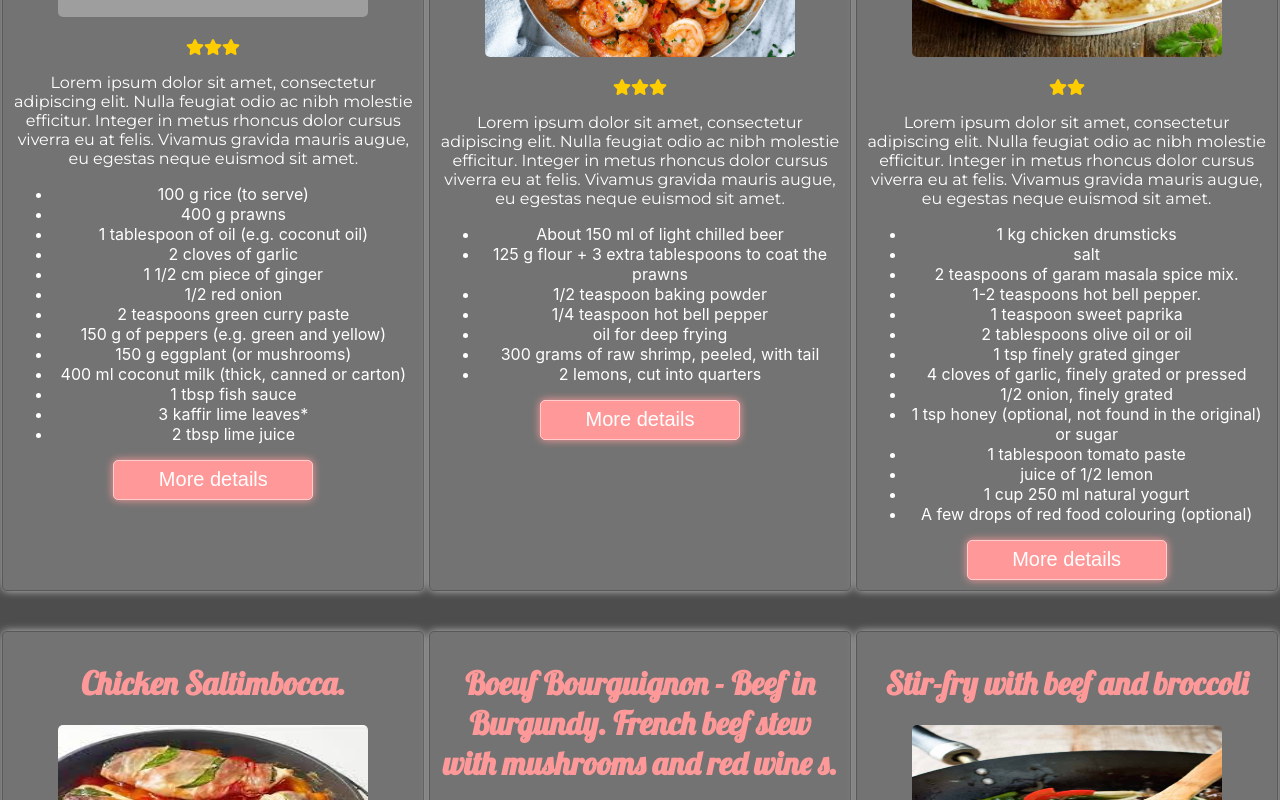
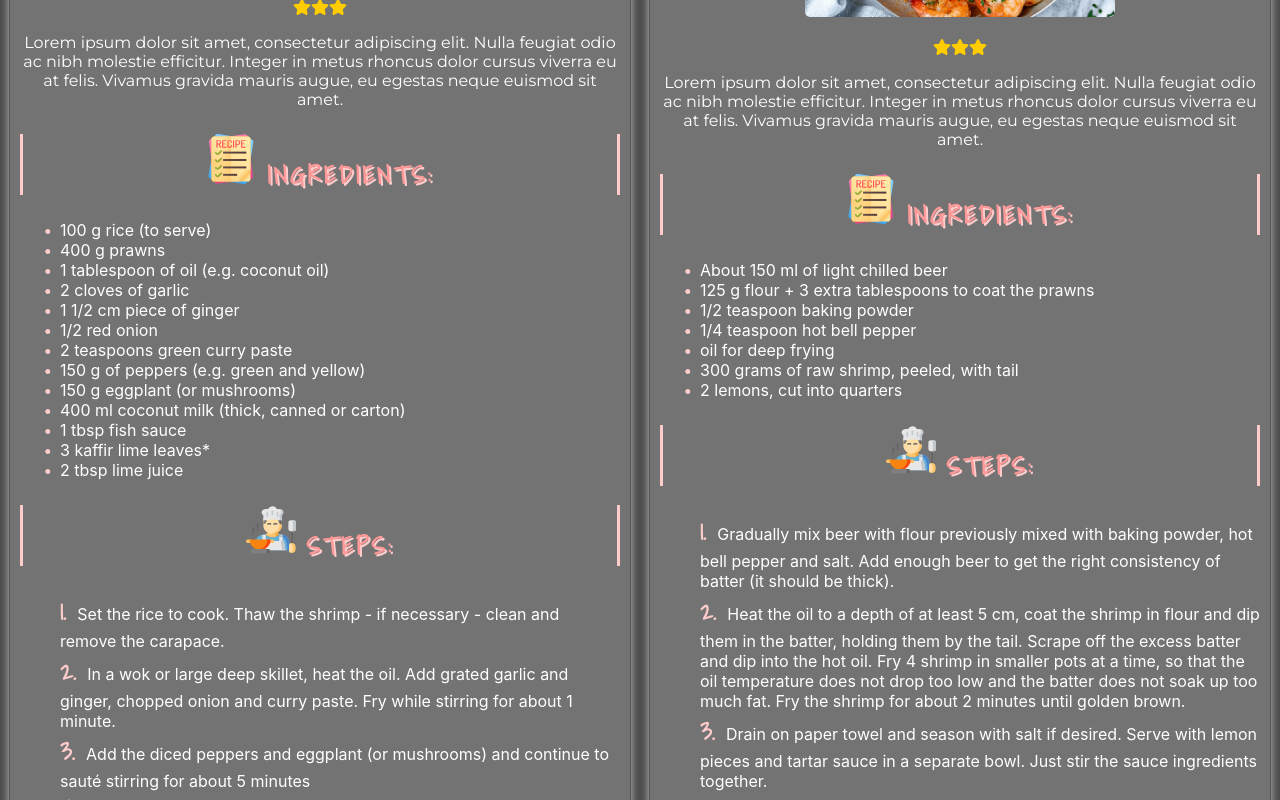
Before and after one commit to Speedwaymonia93/search-app, a React (Create React App) app: page / in a window 1280 px wide. Shown: the part 820-1620 px from the top of the page. Built offline with nearby package versions, Linux system fonts and the light colour scheme; grey boxes are pictures that could not be loaded.

Commit message:
Further styling of a recipie element.

```diff
--- a/src/components/Recipie.js
+++ b/src/components/Recipie.js
@@ -2,8 +2,9 @@ import React from 'react';
 import '../style/recipie-style.css';
 import { faStar } from "@fortawesome/free-solid-svg-icons";
 import { FontAwesomeIcon } from "@fortawesome/react-fontawesome";
-
-const Recipie = ({title, rating,ingredients, description, url}) => {
+import cooking from "../filter-icons/cooking.svg";
+import rec from "../filter-icons/image-rec-1.svg";
+const Recipie = ({title, rating,ingredients, description, url, steps}) => {
     return(
         <div className="recipie-element">
             <h1 className="recipie-title">{title}</h1>
@@ -14,7 +15,10 @@ const Recipie = ({title, rating,ingredients, description, url}) => {
                 }
             </p>
             <p className="recipie-description">{description}</p>
-            <ul>
+            <h3 className="header-rec-style">
+            <img style={{width:'50px', height:'50px', marginRight: '10px'}} src={rec} />
+                Ingredients:</h3>
+            <ul className="unordered-list-ingr-style">
             {
                 ingredients.map((ingredient) => {
                     return(
@@ -23,7 +27,19 @@ const Recipie = ({title, rating,ingredients, description, url}) => {
                 })
             }
             </ul>
-            <button className="search-button" type="submit">More details</button>
+            <h3 className="header-rec-style">
+            <img style={{width:'50px', height:'50px', marginRight: '10px'}} src={cooking} />Steps:</h3>
+            <ol className="ordered-list-ingr-style">
+                {
+                    steps.map((step) =>{
+                        return(
+                            <li key={step+'1'}>{step}</li>
+                        )
+                    })
+                }
+            </ol>
+            {/*<button className="search-button" type="submit">More details</button>*/}
+
         </div>
     )
 }
--- a/src/components/SearchBar.js
+++ b/src/components/SearchBar.js
@@ -30,7 +30,9 @@ const SearchBar = ({data}) => {
                             rating={element.rating}
                             ingredients={element.ingredients}
                             description={element.description}
-                            url={element.url}/>
+                            url={element.url}
+                            steps={element.steps}
+                            />
                         )
                 })
             }
--- a/src/style/recipie-style.css
+++ b/src/style/recipie-style.css
@@ -1,9 +1,9 @@
-@import url('https://fonts.googleapis.com/css2?family=Lobster&family=Montserrat&display=swap');
+@import url('https://fonts.googleapis.com/css2?family=Lobster&family=Shadows+Into+Light&family=Montserrat&display=swap');
 
 .recipie-element{
     margin: 20px;
     border: 1px solid #595959;
-    width: 400px;
+    width: 600px;
     margin-left: auto;
     margin-right: auto;
     box-shadow: 0 0 8px #bfbfbf;
@@ -25,3 +25,48 @@
 
     border-radius: 5px;
 }
+.header-rec-style{
+    color: #ff9999;
+    text-transform: uppercase;
+    letter-spacing: 3px;
+    font-family: 'Shadows Into Light', cursive;
+    font-size: 25px;
+    text-shadow: 2px 2px #ffcccc;
+    border-left: 3px solid #ffcccc;
+    border-right: 3px solid #ffcccc;
+
+}
+.ordered-list-ingr-style{
+    display: flex;
+    flex-direction: column;
+    text-align: left;
+    list-style: none;
+    counter-reset: my-awesome-counter;
+}
+
+.ordered-list-ingr-style li {
+    counter-increment: my-awesome-counter;
+  }
+.ordered-list-ingr-style li::before {
+    content: counter(my-awesome-counter) ". ";
+    color: #ffcccc;
+    font-weight: bold;
+    font-size: 25px;
+    font-family: 'Shadows Into Light', cursive;
+  }
+
+  .unordered-list-ingr-style {
+    list-style: none; /* Remove default bullets */
+    display: flex;
+    flex-direction: column;
+    text-align: left;
+  }
+
+  .unordered-list-ingr-style li::before {
+    content: "\2022";  /* Add content: \2022 is the CSS Code/unicode for a bullet */
+    color: #ffcccc; /* Change the color */
+    font-weight: bold; /* If you want it to be bold */
+    display: inline-block; /* Needed to add space between the bullet and the text */
+    width: 1em; /* Also needed for space (tweak if needed) */
+    margin-left: -1em; /* Also needed for space (tweak if needed) */
+  }
```
Also changed, not shown: src/data/recipies.json (line endings or trailing spaces), src/filter-icons/cooking.svg (added), src/filter-icons/image-rec-1.svg (added).
